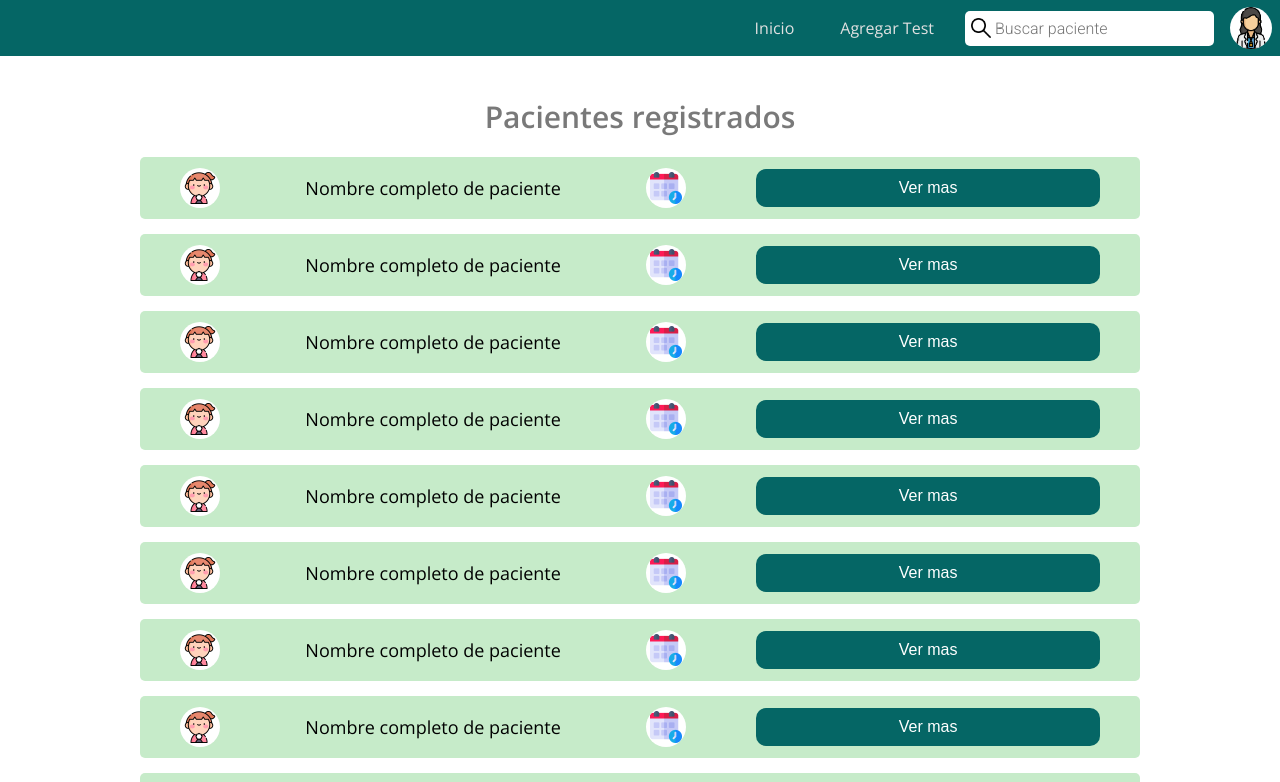
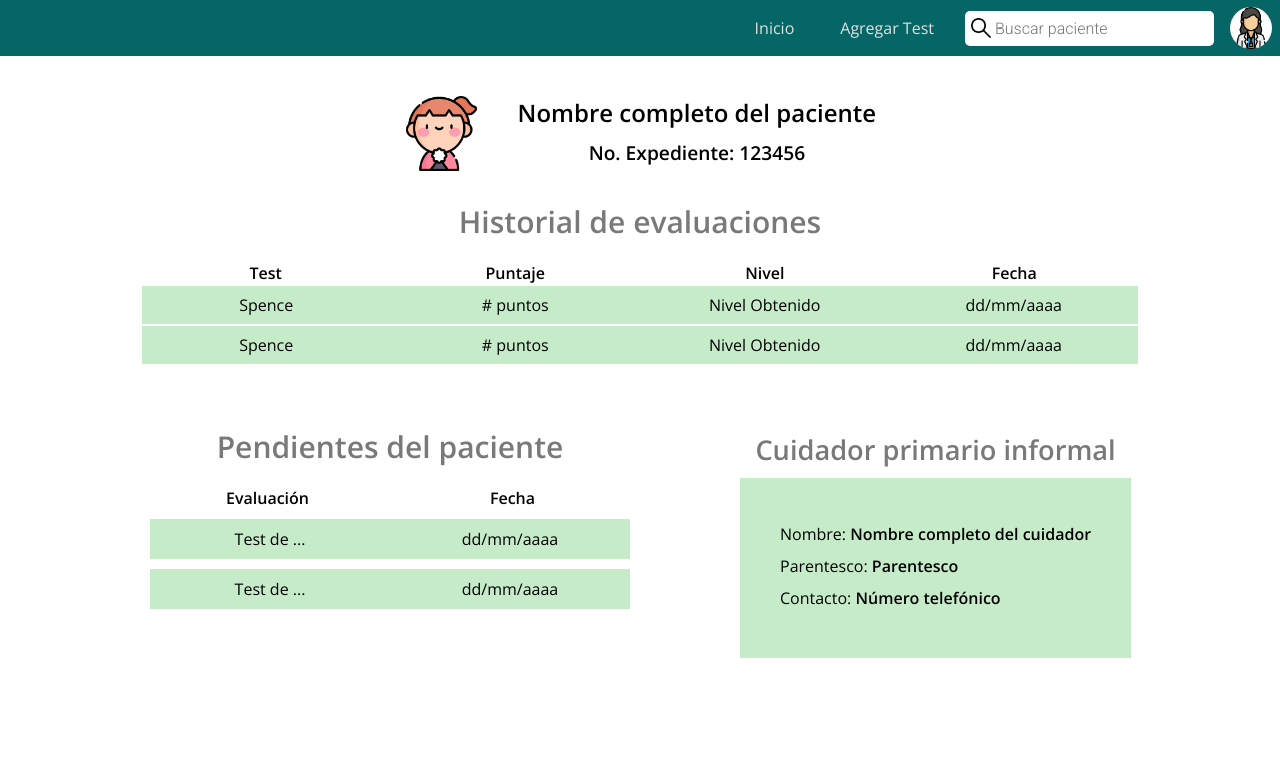
Before and after one commit to canamend/SocialServiceApp, an Angular app: page /registeradmin in a window 1280 px wide. Shown: the top 782 px of the page. Built offline with nearby package versions, Linux system fonts and the light colour scheme.

Commit message:
View info patient finished

```diff
--- a/src/app/admin/layout/layout/layout.component.html
+++ b/src/app/admin/layout/layout/layout.component.html
@@ -1,2 +1,3 @@
 <app-navbar></app-navbar>
-<app-main></app-main>
+<!-- <app-set-test></app-set-test> -->
+<app-info-patient></app-info-patient>
--- a/src/app/admin/pages/info-patient/info-patient.component.html
+++ b/src/app/admin/pages/info-patient/info-patient.component.html
@@ -1 +1,67 @@
-<p>info-patient works!</p>
+<div class="container">
+    <div class="container-info-patient">
+        <figure>
+            <img class="img" src="assets/images/girl.png" alt="avatar de paciente">
+        </figure>
+        <div class="info-patient">
+            <h1>Nombre completo del paciente</h1>
+            <h2>No. Expediente: <span>123456</span></h2>
+        </div>
+    </div>
+    <section class="history-test">
+
+        <table class="table">
+            <caption class="title">Historial de evaluaciones</caption>
+            <thead>
+                <th class="table-head">Test</th>
+                <th class="table-head">Puntaje</th>
+                <th class="table-head">Nivel</th>
+                <th class="table-head">Fecha</th>
+            </thead>
+            <tbody>
+                <tr class="table-row">
+                    <td class="table-column">Spence <span></span></td>
+                    <td class="table-column"> # puntos</td>
+                    <td class="table-column">Nivel Obtenido</td>
+                    <td class="table-column">dd/mm/aaaa</td>
+                </tr>
+                <tr class="table-row">
+                    <td class="table-column">Spence <span></span></td>
+                    <td class="table-column"> # puntos</td>
+                    <td class="table-column">Nivel Obtenido</td>
+                    <td class="table-column">dd/mm/aaaa</td>
+                </tr>
+            </tbody>
+        </table>
+    </section>
+
+    <section class="aditional-info">
+        <div class="container-tasks">
+            <table class="table">
+                <caption class="title">Pendientes del paciente</caption>
+                <thead>
+                    <th class="table-head">Evaluación</th>
+                    <th class="table-head">Fecha</th>
+                </thead>
+                <tbody>
+                    <tr class="table-row">
+                        <td class="table-column">Test de <span>...</span></td>
+                        <td class="table-column">dd/mm/aaaa</td>
+                    </tr>
+                    <tr class="table-row">
+                        <td class="table-column">Test de <span>...</span></td>
+                        <td class="table-column">dd/mm/aaaa</td>
+                    </tr>
+                </tbody>
+            </table>
+        </div>
+        <div class="container-parent">
+            <h2 class="title">Cuidador primario informal</h2>
+            <div class="target">
+                <p>Nombre: <span>Nombre completo del cuidador</span></p>
+                <p>Parentesco: <span>Parentesco</span></p>
+                <p>Contacto: <span>Número telefónico</span></p>
+            </div>
+        </div>
+    </section>
+</div>
--- a/src/styles.css
+++ b/src/styles.css
@@ -1,6 +1,7 @@
 /* GLOBALS */
 body{
     font-family: 'Open Sans';
+    font-size: 16px;
 }
 .title{
     margin-top: 20px;
@@ -8,6 +9,7 @@ body{
     text-align: center;
     font-family: 'Open Sans', sans-serif;
     font-size: 30px;
+    font-weight: 600;
 }
 .btn{
     border: none;
@@ -238,6 +240,68 @@ body{
     transition: all 0.2s ease-in;
 }
 
+/* VER MÁS */
+.container-info-patient{
+    display: flex;
+    justify-content: space-evenly;
+    width: 55%;
+    margin: 20px auto;
+}
+.container-info-patient figure{
+    width: 75px;
+    height: 75px;
+}
+.container-info-patient h1{
+    font-size: 1.5rem;
+    text-align: center;
+}
+.container-info-patient h2{
+    font-size: 1.2rem;
+    text-align: center;
+    margin-top: 10px;
+}
+.table{
+    table-layout: fixed;
+    width: 100%;
+    text-align: center;
+    border-collapse: collapse;
+    margin: 30px 0;
+}
+.table-row{
+    background-color: #C6EBC9;
+    border: 2px solid #fff;
+    height: 40px;
+}
+
+.aditional-info{
+    display: flex;
+}
+.container-tasks{
+    width: 60%;
+    padding: 0 100px 0 0;
+}
+.container-tasks .table tbody .table-row{
+    height: 50px;
+    border: 10px solid #fff;
+}
+.container-parent{
+    padding-top: 35px;
+}
+.container-parent .title{
+    font-size: 1.7rem;
+    margin-bottom: 10px;
+}
+.target{
+    background-color: #C6EBC9;
+    height: 180px;
+    padding: 45px 40px;
+}
+.target p{
+    margin-bottom: 10px;
+}
+.target p span{
+    font-weight: 600;
+}
 
 @media screen and (max-width: 768px){
     .form{
```
Also changed, not shown: 1 other file (tests, documents, lock files or other folders).
